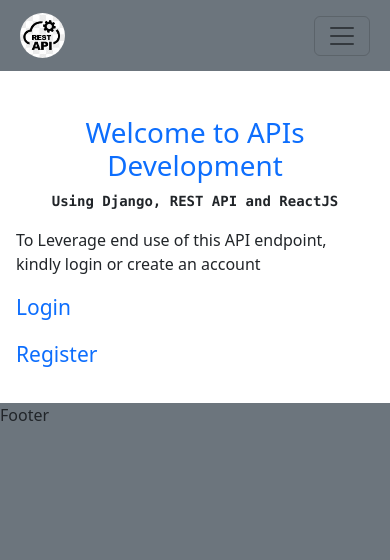
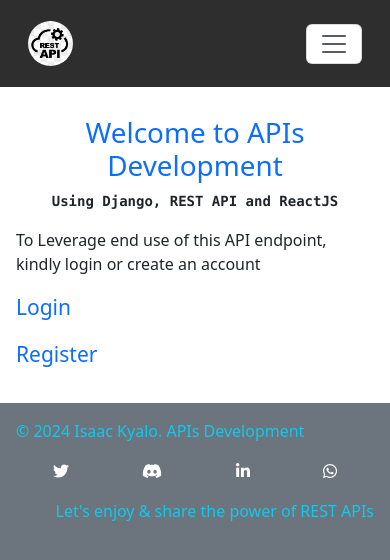
Before and after one commit to Mount-Isaac/APIs_Development, a React (Create React App) app in the folder frontend/: page / in a window 390 px wide. Shown: the top 560 px of the page. Built offline with nearby package versions, Linux system fonts and the light colour scheme.

Commit message:
homepage & navbar redesigned

```diff
--- a/frontend/src/components/pages/universal/Footer.js
+++ b/frontend/src/components/pages/universal/Footer.js
@@ -1,6 +1,40 @@
+import { FontAwesomeIcon } from "@fortawesome/react-fontawesome";
+import {faDiscord, faLinkedinIn, faTwitter, faWhatsapp} from '@fortawesome/free-brands-svg-icons'
+
 function Footer() {
+    const twitterElement = <FontAwesomeIcon icon={faTwitter} color="white"/>
+    const discordElement = <FontAwesomeIcon icon={faDiscord} color="white"/>
+    const linkedinElement = <FontAwesomeIcon icon={faLinkedinIn} color="white"/>
+    const whatsappElement = <FontAwesomeIcon icon={faWhatsapp} color="white"/>
     return (
-        <div>Footer</div>
+        <div className="container text-info p-3">
+            <div className="row d-flex justify-content-between">
+                <div className="col-lg-4 col-md-4 col-sm-12">
+                    <p className="text-start mb-3">
+                        &copy; 2024 Isaac Kyalo. APIs Development
+
+                    </p>
+                </div>
+
+                <div className="col-lg-4 col-md-4 col-sm-12">
+                    <div className="d-flex justify-content-around mb-3">
+                        <span>{twitterElement}</span>
+                        <span>{discordElement}</span>
+                        <span>{linkedinElement}</span>
+                        <span>{whatsappElement}</span>
+                    </div>
+                </div>
+
+                <div className="col-lg-4 col-md-4 col-sm-12">
+                    <p className="text-end">
+                        Let's enjoy & share the power of REST APIs
+                    </p>
+
+                </div>
+
+            </div>
+
+        </div>
      );
 }
 
--- a/frontend/src/components/pages/universal/Homepage.js
+++ b/frontend/src/components/pages/universal/Homepage.js
@@ -15,30 +15,46 @@ export default function Homepage() {
             {
                 user.email ?
                 <div className="my-5">
-                    <p>Navigate and interact with our endpoints from this apps</p>
-                    <ul>
+                    <div className="row">
+                        <div className="col-lg-7 col-md-12 col-sm-12">
+                            <h3>Developer's</h3>
+                            {/* <p style={{marginBottom:0}}>Super Devs, Navigate and interact with our endpoints.</p>
+                            <p className="text-info" style={{fontWeight:600, fontFamily:'cursive'}}><small>Open to feedback.</small></p> */}
+                            <ul className="my-1">
                                 <li><Link className="Link" to="/api/post">Post Endpoints</Link>
                                     <div className="my-3 px-3 text-left">
                                         <p style={{marginBottom:0}}>Our Post will simulate all the features in
                                             <span className="text-primary mx-1">X</span>formerly
-                                    <span className="text-info mx-1">Twitter</span> when a post is created.
+                                            <span className="text-info mx-1">Twitter</span> when a post is created;
                                         </p>
 
-                                <pre className="pt-2 text-success">Create, update, delete, like, unlike, follow, unfollow, comment, and bookmark a post</pre>
-                                <p>Besides these, one will be able to read all published posts tied to the above actions however,
-                                    limited depending if you're the owner of a post or not.
-                                </p>
+                                        <pre className="pt-2 text-success">Create, update, delete, like, unlike</pre>
+                                        <pre className="pt-0 text-success">Follow, unfollow, comment, & bookmark</pre>
+                                        <p>Besides these, one will be able to read all published posts tied to the above actions</p>
+                                        <p>However, limited depending if you're the owner of a post or not.</p>
                                     </div>
                                 </li>
 
                                 <li><Link className="Link" to="/api/user"> User Endpoints</Link>
                                     <div className="my-3 px-3 text-left">
-                                <p style={{marginBottom:0}}>Besides creating a user, other user associated endpoints are</p>
+                                        <p style={{marginBottom:0}}>Besides creating a user, other user associated endpoints are:</p>
 
-                                <pre className="pt-2 text-success">Update, delete, change password, change email, add a new email, newletter subscription</pre>
+                                        <pre className="pt-2 text-success">Update, delete, change password</pre>
+                                        <pre className="pt-0 text-success">change email, add a new email</pre>
+                                        <pre className="pt-0 text-success">subscribe to newletter subscription</pre>
                                     </div>
                                 </li>
                             </ul>
+                        </div>
+
+                        <div className="d-none d-lg-block col-1" style={{height:600, borderLeft:'2px solid black'}}></div>
+                        <div className="col-lg-4 col-md-12 col-sm-12"><vh/>
+                            <h3>Users</h3>
+                            <p>To interact with ours APIs from a webpage point of view, follow this link.</p>
+                            <p>See the magic of APIs without having to understand them.</p>
+                            <Link to="/api/posts/all">All posts</Link>
+                        </div>
+                    </div>
                 </div>
                 :
                 <div>
--- a/frontend/src/components/pages/universal/Navbar.js
+++ b/frontend/src/components/pages/universal/Navbar.js
@@ -2,21 +2,55 @@ import { Link } from "react-router-dom";
 import Logo from '../../../images/logo.jpg'
 import { useContext } from "react";
 import AuthContext from "../../utils/AuthProvider";
+import React, { useState, useEffect, useRef } from 'react';
+
 
 function Navbar() {
+    const [isOpen, setIsOpen] = useState(false);
+    const buttonRef = useRef(null);
+    const navbarTextRef = useRef(null);
+
+    // Function to toggle menu state
+    const toggleMenu = () => {
+        setIsOpen(!isOpen);
+    };
+
+    // Close menu when clicking outside the button
+    useEffect(() => {
+        const handleClickOutside = (event) => {
+            if (navbarTextRef.current && !navbarTextRef.current.contains(event.target) && buttonRef.current && !buttonRef.current.contains(event.target)) {
+                setIsOpen(false);
+            }
+        };
+
+        document.addEventListener('mousedown', handleClickOutside);
+
+        return () => {
+            document.removeEventListener('mousedown', handleClickOutside);
+        };
+    }, []);
     const {user, handleLogout} = useContext(AuthContext)
     return (
         <div>
-            <nav style={{color:"white"}} className="navbar fixed-top p-2 navbar-expand-md bg-secondary text-dark">
+            <nav style={{color:"white", backgroundColor:'#2E2E2E'}} className="navbar fixed-top p-3 navbar-expand-md text-dark">
                 <div className="container">
                     <Link className="navbar-brand" to="/">
                         <img className="image-logo" src={Logo} alt="APIs Development"/>
                     </Link>
-                    <button className="navbar-toggler" type="button" data-bs-toggle="collapse" data-bs-target="#navbarText" aria-controls="navbarText" aria-expanded="false" aria-label="Toggle navigation">
-                    <span className="navbar-toggler-icon"></span>
+                    <button
+                        ref={buttonRef}
+                        className={`navbar-toggler bg-white ${isOpen ? 'active' : ''}`}
+                        type="button"
+                        aria-controls="navbarText"
+                        aria-expanded={isOpen ? 'true' : 'false'}
+                        aria-label="Toggle navigation"
+                        onClick={toggleMenu}
+                    >
+                        <span className="navbar-toggler-icon text-dark"></span>
                     </button>
-                    <div className="collapse navbar-collapse" id="navbarText">
-                        <ul className="navbar-nav mx-auto mb-2 mb-lg-0">
+
+                    <div ref={navbarTextRef} className={`collapse navbar-collapse ${isOpen ? 'show' : ''}`} id="navbarText">
+                        <ul className="navbar-nav mx-auto mb-2 mb-lg-0 text-center">
                             <li className="nav-item">
                                 <Link className="nav-link text-white active Link" aria-current="page" to="/">{user.email ? "Dashboard" : "Home"}</Link>
                             </li>
@@ -32,7 +66,7 @@ function Navbar() {
                             </li>
                         </ul>
 
-                        <ul className="navbar-nav mr-auto mb-2 mb-lg-0">
+                        <ul className="navbar-nav mr-auto mb-2 mb-lg-0 text-center">
                             {
                                 user.email ?
 
@@ -40,8 +74,9 @@ function Navbar() {
                                     <li className="nav-item">
                                             <div className="dropdown nav-link">
                                                 <button
-                                                    className="btn btn-secondary dropdown-toggle"
-                                                    type="button" id="dropdownMenuButton"
+                                                    className="btn dropdown-toggle"
+                                                    type="button"
+                                                    id="dropdownMenuButton"
                                                     data-bs-toggle="dropdown"
                                                     aria-haspopup="true"
                                                     aria-expanded="false"
```
Lines whose indentation alone changed are shown as unchanged.
